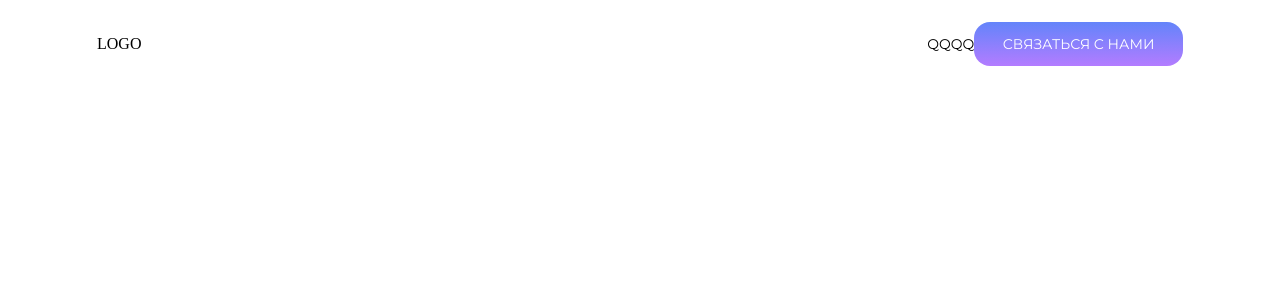
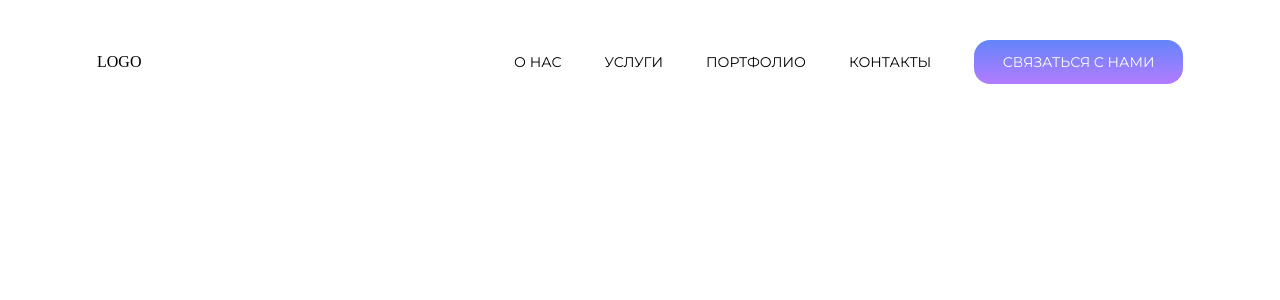
Before and after one commit to ITSUKEN-WORK/itsuken, a React (Create React App) app in the folder cite/: page / in a window 1280 px wide. Shown: the top 300 px of the page. Built offline with nearby package versions, Linux system fonts and the light colour scheme.

Commit message:
feat: add style and position for nav and logo

```diff
--- a/cite/src/components/header/Header.jsx
+++ b/cite/src/components/header/Header.jsx
@@ -11,10 +11,10 @@ function Header() {
             <p1 className="LOGO">LOGO</p1>
           </div>
           <nav className="nav-bar">
-            <a href="#!" className="nav-bar_element">q</a>
-            <a href="#!" className="nav-bar_element">q</a>
-            <a href="#!" className="nav-bar_element">q</a>
-            <a href="#!" className="nav-bar_element">q</a>
+            <a href="#!" className="nav-bar_element">о нас</a>
+            <a href="#!" className="nav-bar_element">услуги</a>
+            <a href="#!" className="nav-bar_element">портфолио</a>
+            <a href="#!" className="nav-bar_element">контакты</a>
             <Button variant="filled" width="sm" size="md">СВЯЗАТЬСЯ С НАМИ</Button>
           </nav>
         </div>
--- a/cite/src/components/header/header.css
+++ b/cite/src/components/header/header.css
@@ -1,5 +1,12 @@
 .header {
-    padding: 22px 97px 10px 97px ;
+    padding: 40px 97px 10px 97px ;
+}
+
+.header-row {
+    display: flex;
+    justify-content: space-between;
+    align-items: center;
+
 }
 
 .nav-bar_element {
@@ -13,8 +20,9 @@
     text-transform: uppercase;
 }
 
-.header-row{
+.nav-bar {
     display: flex;
-    justify-content: space-between;
+    column-gap: 43px;
     align-items: center;
+    justify-content: center;
 }
```
Also changed, not shown: cite/src/components/base/button/button.css (line endings or trailing spaces).
